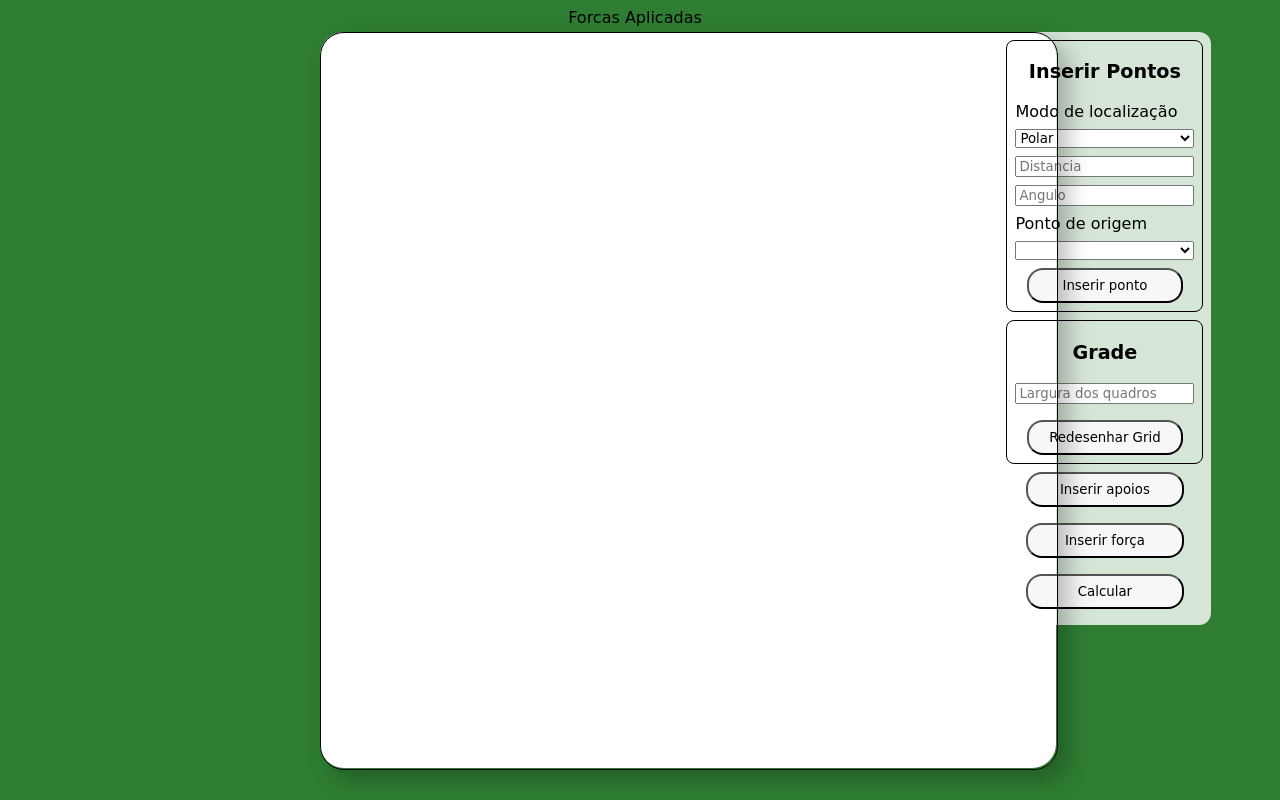
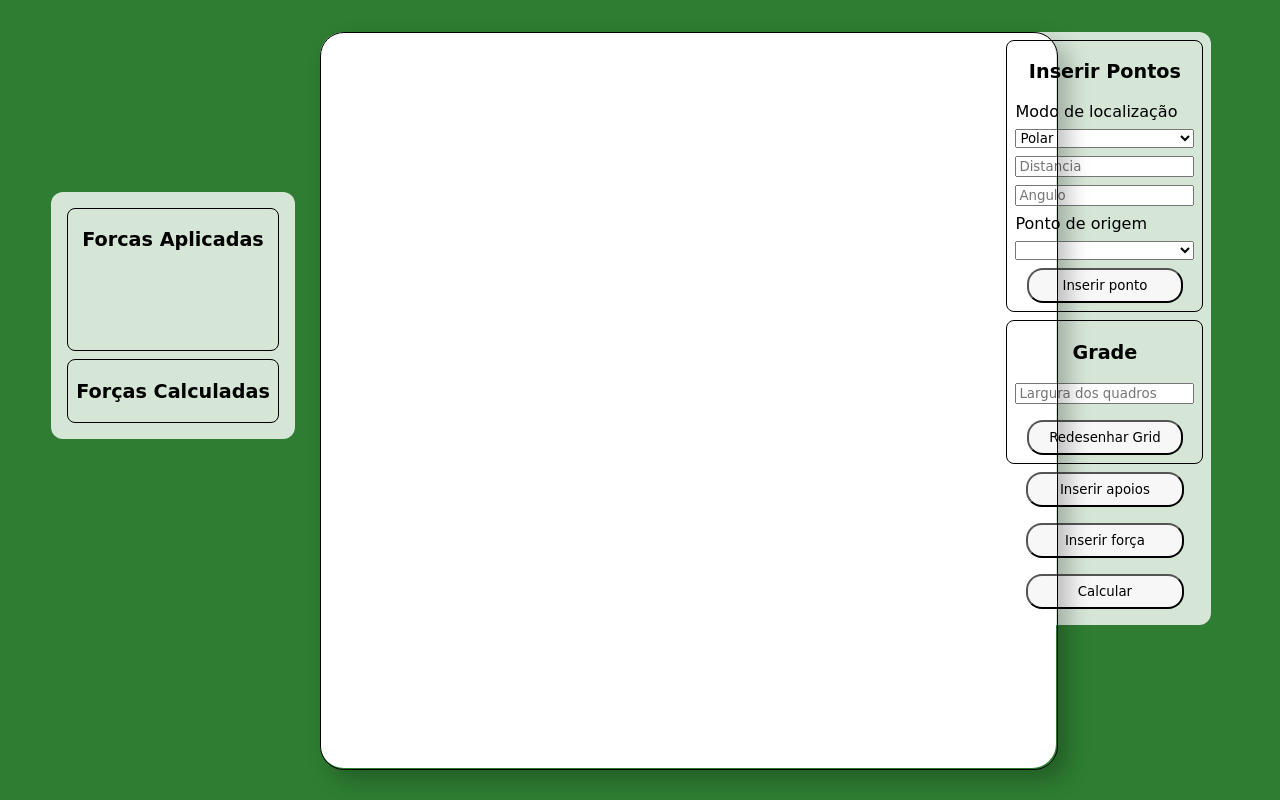
Before and after one commit to Yago-Caetano/projeto_resmat, a plain HTML site: page index.html in a window 1280 px wide. Drawn offline with Linux system fonts and the light colour scheme; a web font is replaced by a local one.

Commit message:
2nd design version

```diff
--- a/index.html
+++ b/index.html
@@ -78,18 +78,20 @@
             </div>
         </div>
 
-        <div>
-            <div>
-                Forcas Aplicadas
+        <div id="forces-containner" style="position: absolute;left: 4vw; top: 24vh;background-color: rgb(255,255,255,0.8);
+                                             padding: 16px;border-radius: 12px;">
+            <div style="border:1px solid black; border-radius: 8px;padding-left: 8px; padding-right: 8px;">
+
+                <p style="text-align: center; font-size: larger; font-weight: bold;">Forcas Aplicadas</p>
                 <ul id="forces-list" style="list-style-type: none; height: 8vh;overflow-y: auto;">
-
                 </ul>
             </div>
 
-            <div>
-                Forças Calculadas
+            <div style="margin-top:8px; border:1px solid black; border-radius: 8px; padding-left: 8px; padding-right: 8px;" >
+                <p style="text-align: center; font-size: larger; font-weight: bold;">Forças Calculadas</p>
                 <ul id="point-list" style="list-style: none;">
                 </ul>
+
             </div>
         </div>
 
@@ -227,14 +229,13 @@
 
     .controller-container button{
         width: 80%;
-
-
     }
 
     .forca-container{
         display: flex;
         flex-direction: row;
     }
+
 
     .force-details-container{
         display: flex;
```
